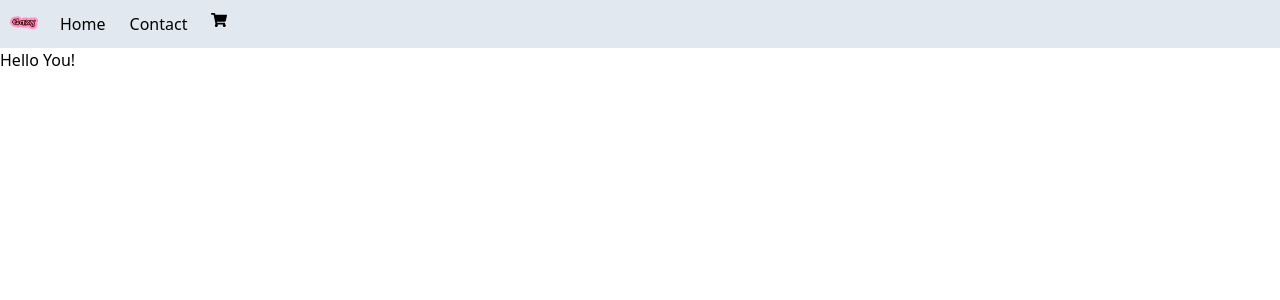
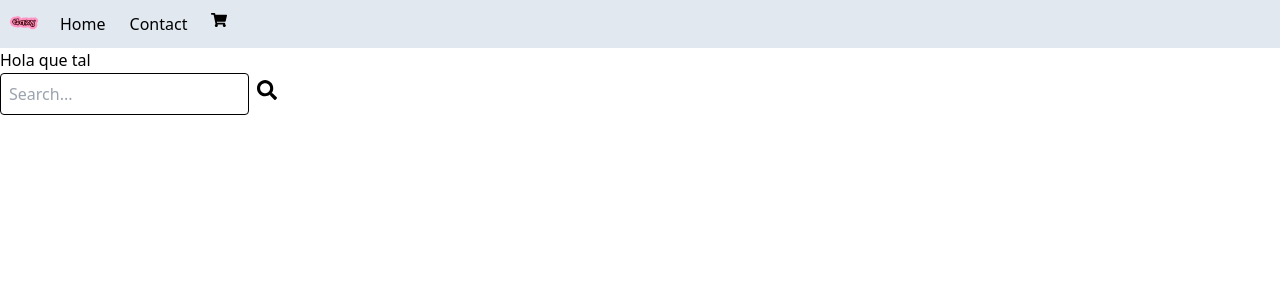
Before and after one commit to AnaCascante/eazy-shop, a React (Vite) app: page / in a window 1280 px wide. Shown: the top 300 px of the page. Built offline with nearby package versions, Linux system fonts and the light colour scheme.

Commit message:
adds searchbar to homepage- needs some more functions

```diff
--- a/src/App.tsx
+++ b/src/App.tsx
@@ -16,7 +16,7 @@ import CheckoutsucessPagePage from './Pages/CheckoutsuccessPage';
 import RootLayout from './components/layouts/RootLayout';
 import NavBar from './components/NavBar';
 import OpenCard from './components/OpenCard';
-import Search from './components/Searchbar';
+import SearchBar from './components/SearchBar';
 import Logo from './components/Logo';
 import Footer from './components/Footer';
 import ProductCard from './components/ProductCard';
--- a/src/Pages/Homepage/index.tsx
+++ b/src/Pages/Homepage/index.tsx
@@ -1,12 +1,13 @@
 import NavBar from "../../components/NavBar";
+import SearchBar from "../../components/Searchbar";
 import Search from "../../components/Searchbar";
 
 function HomePage() {
   return (
     <div>
       <NavBar />
-      <h1>Hello You!</h1>
-      <div><Search/> </div>
+      <h1>Hola que tal </h1>
+      <SearchBar />
       {/* display home page content here */}
     </div>
   );
--- a/src/components/Searchbar/index.tsx
+++ b/src/components/Searchbar/index.tsx
@@ -1,11 +1,24 @@
-import React from 'react';
 
-const Searchbar: React.FC = () => {
+import { FaSearch } from "react-icons/fa";
+import React, { useState,useEffect } from 'react';
+import { useNavigate } from "react-router-dom";
+
+
+const handleSearchClick = () => {
+    if (searchTerm !== '' && suggestions.length > 0) {
+        navigate(`/product/${suggestions[0].id}`);
+    }
+};
+
+const SearchBar = () => {
     return (
-        <div>
-            {/* Your searchbar JSX code here */}
+        <div className="items-center">
+        <input className="items-center border  border-black rounded p-2" type="text"   placeholder="Search..." />
+        <button onClick={handleSearchClick} className="p-2">
+                    <FaSearch className="text-xl" />
+                </button>
         </div>
     );
 };
 
-export default Searchbar;
+export default SearchBar;
```
